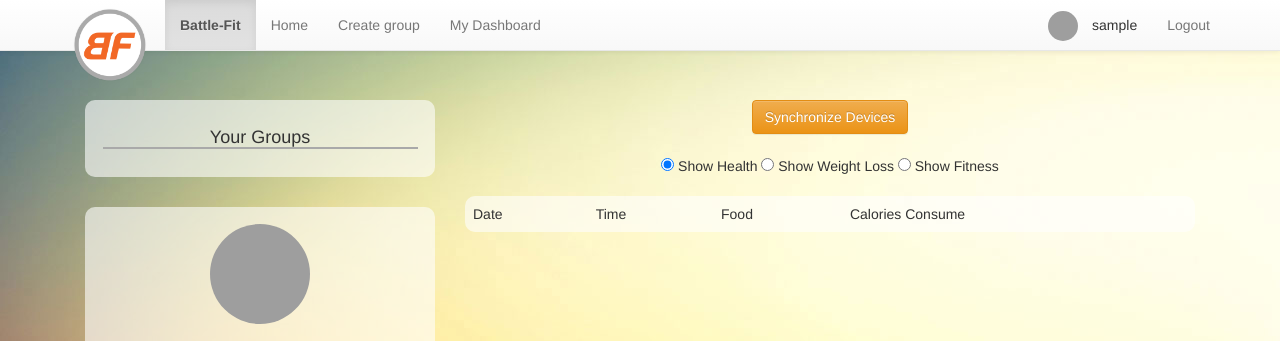
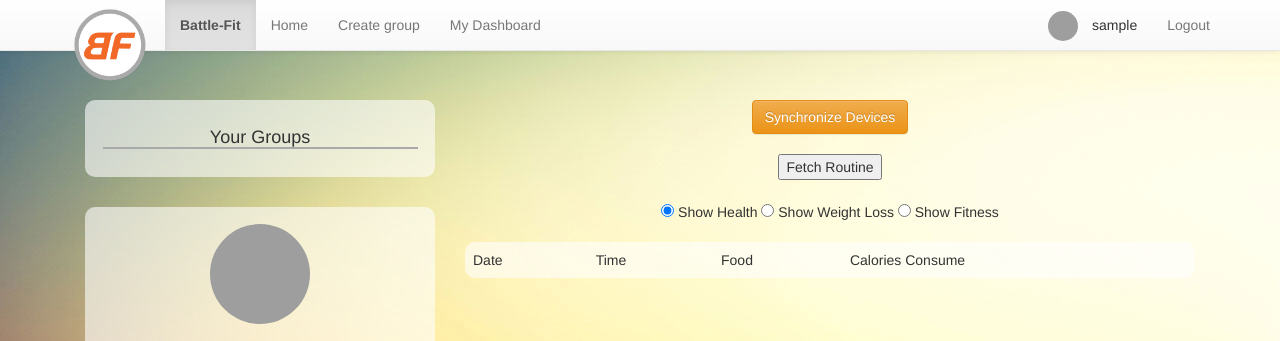
Before and after one commit to PatrickSeet/battlefit_proj, a Django app: page /user_dashboard/ in a window 1280 px wide. Shown: the top 341 px of the page. Run offline with Django 3.2, Linux system fonts and the light colour scheme; the visitor is signed in with stand-in values (Sample User, id 1); data comes from the database, SQL or seed files in the repository; data that the repository does not hold is empty; some libraries are stand-ins or nearby versions; grey boxes are pictures that could not be loaded.

Commit message:
preparing for cron job by adding new button for testing

```diff
--- a/battlefit_app/templates/user_dashboard.html
+++ b/battlefit_app/templates/user_dashboard.html
@@ -63,7 +63,7 @@
 
     <div class="col-lg-8 col-md-8 col-sm-7 col-xs-12" align="center">
         <button class="btn btn-warning import_userData">Synchronize Devices</button><br><br>
-
+        <button id="fetchRoutine">Fetch Routine</button><br><br>
         <input type="radio" name="group1" value="show_health" checked> Show Health
         <input type="radio" name="group1" value="show_weight_loss">  Show Weight Loss
         <input type="radio" name="group1" value="show_fitness">  Show Fitness<br><br>
```
